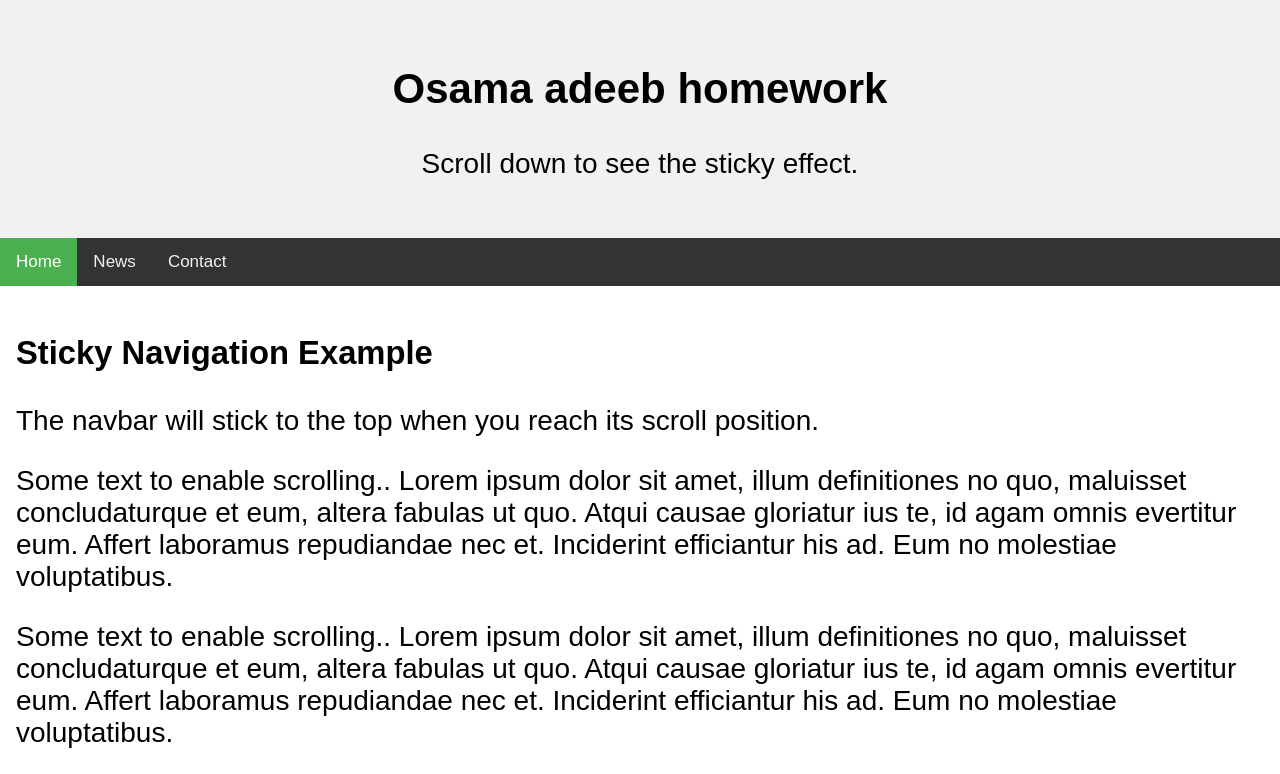
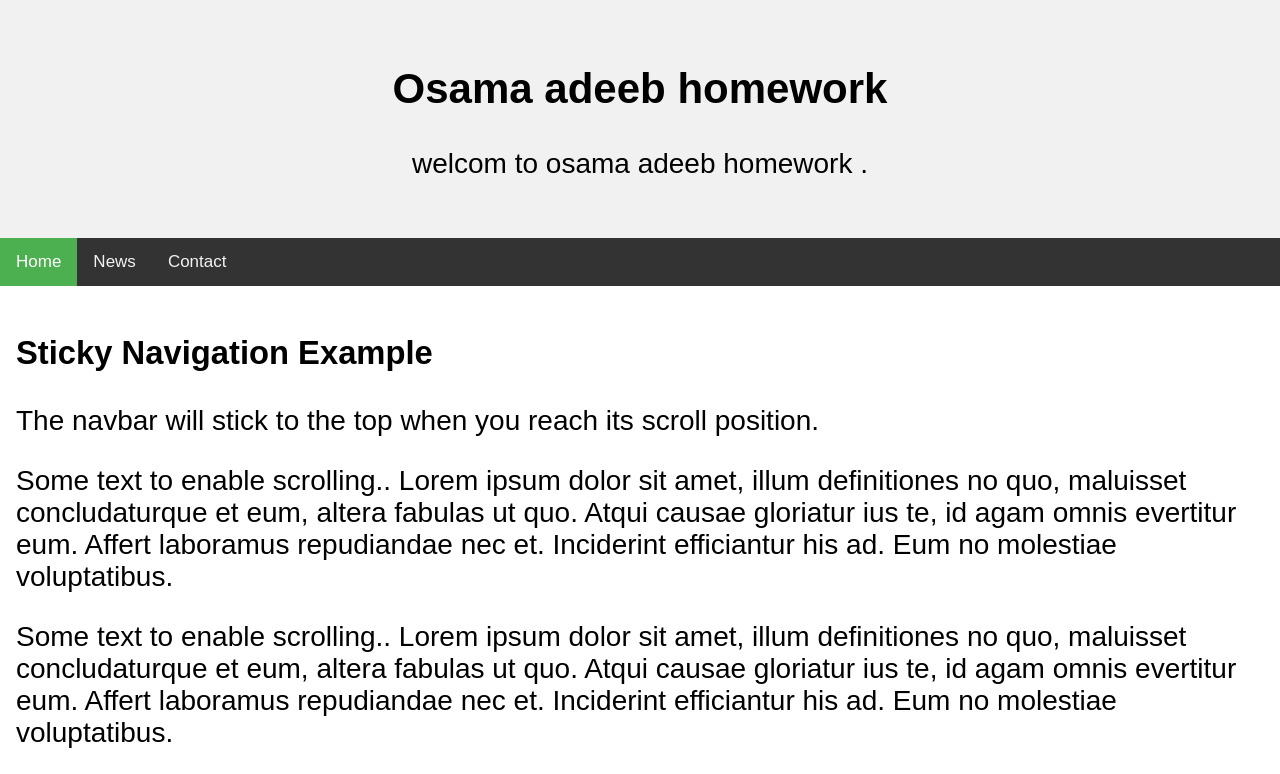
Before and after one commit to osamaAdeeb22/firset-osama, a plain HTML site: page index.html in a window 1280 px wide. Shown: the top 774 px of the page. Drawn offline with Linux system fonts and the light colour scheme.

Commit message:
modify index

```diff
--- a/index.html
+++ b/index.html
@@ -63,7 +63,7 @@
 
     <div class="header">
       <h2>Osama adeeb homework</h2>
-      <p>Scroll down to see the sticky effect.</p>
+      <p>welcom to osama adeeb homework .</p>
     </div>
 
     <div id="navbar">
```
